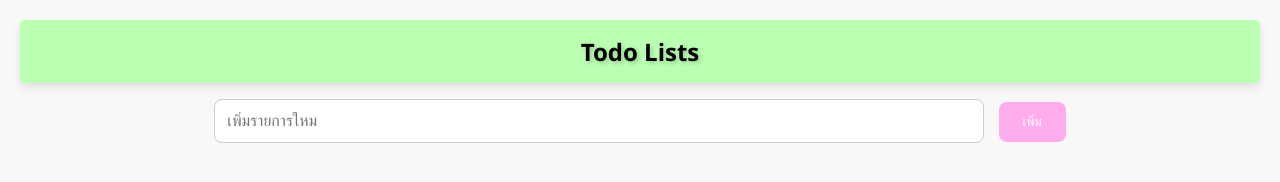
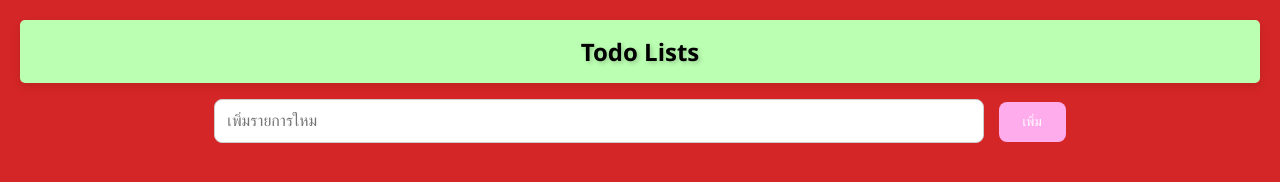
Before and after one commit to 64160095/88726065, a plain HTML site: page todo.html in a window 1280 px wide. Drawn offline with Linux system fonts and the light colour scheme.

Commit message:
comment#6
‘ปรับสไตล์ CSS เพิ่มความสวยงาม’

```diff
--- a/styles.css
+++ b/styles.css
@@ -2,7 +2,7 @@ body {
 font-family: "Segoe UI", Tahoma, Geneva, Verdana, sans-serif;
 text-align: center;
 margin: 20px;
-background-color: #f8f8f8;
+background-color: rgb(212, 38, 38);
 }
 h1 {
 color: #333;
```
